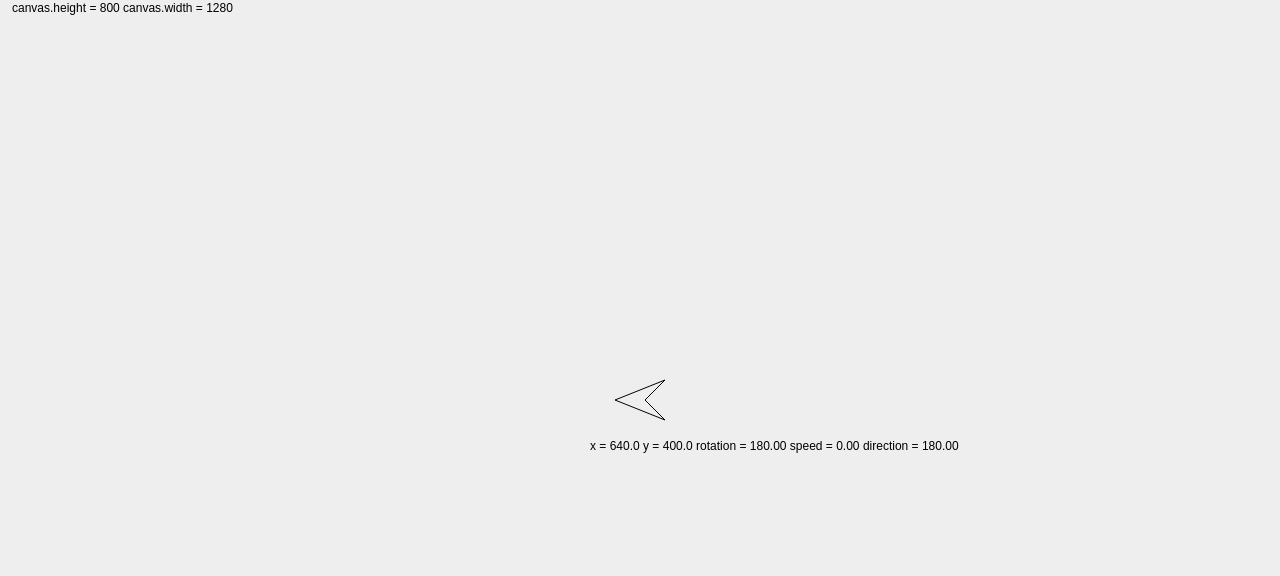
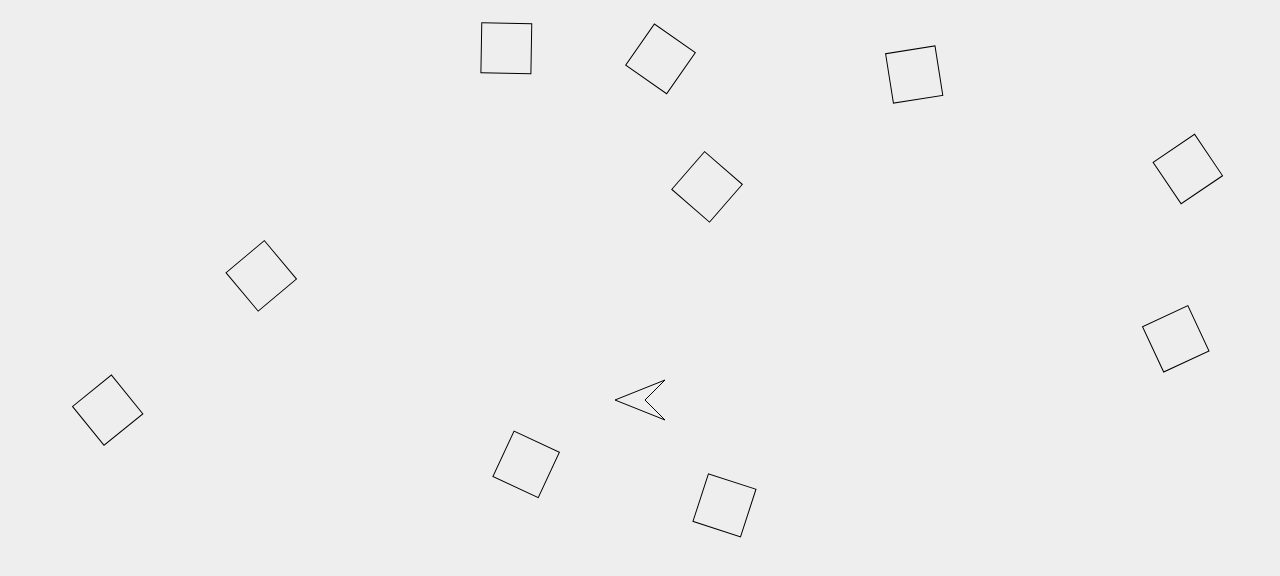
Before and after one commit to jaybowers/vectors, a website: page index.html in a window 1280 px wide. Drawn offline with Linux system fonts and the light colour scheme.

Commit message:
reorganise into objects

```diff
--- a/index.html
+++ b/index.html
@@ -21,32 +21,47 @@
 const DEG_TO_RAD = Math.PI / 180;
 const RAD_TO_DEG = 180 / Math.PI;
 
-var canvas = document.getElementById("astors");
-canvas.width  = window.innerWidth;
-canvas.height = window.innerHeight;
-
-var debug = {
-	draw: function(ctx) {
-		ctx.fillText(
-		   'canvas.height = ' + canvas.height
-		+ ' canvas.width = ' + canvas.width,
-		12, 12);
-	}
+function getRandomIntInclusive(min, max) {
+  min = Math.ceil(min);
+  max = Math.floor(max);
+  return Math.floor(Math.random() * (max - min + 1)) + min; //The maximum is inclusive and the minimum is inclusive
 }
-var keys = {
-	keys_pressed: new Set(),
-	init: function() {
+function Keys() {
+	this.keys_pressed = new Set();
+	this.init = function() {
 		document.addEventListener('keydown', (event) => {
-//			console.log(event.type + ' ' + event.key);
+			console.log(event.type + ' ' + event.key);
 			this.keys_pressed.add(event.key);
 		});
 		document.addEventListener('keyup', (event) => {
-//			console.log(event.type + ' ' + event.key);
+			console.log(event.type + ' ' + event.key);
 			this.keys_pressed.delete(event.key);
 		});
-	},
-	pressed: function(key) {
+	};
+	this.pressed = function(key) {
 		return this.keys_pressed.has(key);
+	}
+}
+function Debug()  {
+	this.on = false;
+	this.onKeys = function (keys) {
+		if (keys.pressed('d')) {
+			this.on = ! this.on;
+		}
+	}
+	this.draw = function(ctx) {
+		if (this.on) {
+			ctx.fillText(
+			   'canvas.height = ' + canvas.height
+			+ ' canvas.width = ' + canvas.width,
+			12, 12);
+			for (var i = 0; i < objects.length; i++) {
+				var object = objects[i];
+				if (object.debug) {
+					object.debug(ctx);
+				}
+			}
+		}
 	}
 }
 function Vector(magnitude, direction) {
@@ -67,25 +82,28 @@ function Vector(magnitude, direction) {
 		return new Vector(magnitude, direction);
 	};
 }
-function Asteroid(x, y, magnitude) {
-	this.x = x;
-	this.y = y;
-	this.magnitude = magnitude;
+function Asteroid() {
+	this.x = getRandomIntInclusive( 0, canvas.width );
+	this.y = getRandomIntInclusive( 0, canvas.height );
+	// the rotated angle of the ship
+	this.rotation = getRandomIntInclusive( 0, 360 );
+	// the direction that the ship is traveling in
+	this.direction = getRandomIntInclusive( 0, 360 );
+	// the speed of the movement
+	this.speed = Math.random();
 
-	function draw(ctx) {
-
+	this.debug = function(ctx) {
+		ctx.save();
+		ctx.translate( this.x, this.y );
+		ctx.fillText(
+				   'x = ' + this.x.toFixed(1)
+				+ ' y = ' + this.y.toFixed(1)
+				+ ' rotation = ' + this.rotation.toFixed(2)
+				+ ' speed = ' + this.speed.toFixed(2)
+				+ ' direction = ' + this.direction.toFixed(2), -50, 50);
+		ctx.restore();
 	}
-}
-var ship = {
-	x: Math.abs( canvas.width / 2),
-	y: Math.abs( canvas.height / 2),
-	// the rotated angle of the ship
-	rotation: 180,
-	// the direction that the ship is traveling in
-	direction: 180,
-	// the speed of the movement
-	speed: 0,
-	draw: function(ctx) {
+	this.draw = function(ctx) {
 		var x = this.x,
 		    y = this.y,
 		    rotation = this.rotation;
@@ -96,25 +114,19 @@ var ship = {
 		ctx.save();
 
 		ctx.translate( x, y );
-		ctx.fillText(
-				   'x = ' + x.toFixed(1)
-				+ ' y = ' + y.toFixed(1)
-				+ ' rotation = ' + rotation.toFixed(2)
-				+ ' speed = ' + this.speed.toFixed(2)
-				+ ' direction = ' + this.direction.toFixed(2), -50, 50);
 		ctx.rotate( DEG_TO_RAD * rotation );
 
 		ctx.beginPath();
-    		ctx.moveTo(25, 0);
-    		ctx.lineTo(-25, -20);
-    		ctx.lineTo(-5, 0);
-    		ctx.lineTo(-25, 20);
+		ctx.moveTo(25, 25);
+		ctx.lineTo(-25, 25);
+		ctx.lineTo(-25, -25);
+		ctx.lineTo(25, -25);
 		ctx.closePath();
-    		ctx.stroke();
+		ctx.stroke();
 
 		ctx.restore();
-	},
-	move: function() {
+	}
+	this.move = function() {
 		var x = this.x,
 		    y = this.y,
 		    direction = this.direction,
@@ -135,8 +147,95 @@ var ship = {
 		if (this.y < 0) {
 			this.y = canvas.height;
 		}
+		this.rotation--;
 	},
-	thrust : function(direction, amount) {
+	this.thrust = function(direction, amount) {
+		var thrustVector = new Vector(amount, direction);
+		var shipVector = new Vector(this.speed, this.direction);
+
+		var newShipVector = shipVector.add(thrustVector);
+
+		this.speed = newShipVector.magnitude;
+		this.direction = newShipVector.direction;
+	}
+}
+function Ship() {
+	this.x = Math.abs( canvas.width / 2);
+	this.y = Math.abs( canvas.height / 2);
+	// the rotated angle of the ship
+	this.rotation = 180;
+	// the direction that the ship is traveling in
+	this.direction = 180;
+	// the speed of the movement
+	this.speed = 0;
+
+	this.debug = function(ctx) {
+		ctx.save();
+		ctx.translate( this.x, this.y );
+		ctx.fillText(
+				   'x = ' + this.x.toFixed(1)
+				+ ' y = ' + this.y.toFixed(1)
+				+ ' rotation = ' + this.rotation.toFixed(2)
+				+ ' speed = ' + this.speed.toFixed(2)
+				+ ' direction = ' + this.direction.toFixed(2), -50, 50);
+		ctx.restore();
+	}
+	this.draw = function(ctx) {
+		var x = this.x,
+		    y = this.y,
+		    rotation = this.rotation;
+
+		ctx.globalCompositeOperation = 'destination-over';
+		ctx.font = '12px sans-serif';
+
+		ctx.save();
+		ctx.translate( x, y );
+		ctx.rotate( DEG_TO_RAD * rotation );
+
+		ctx.beginPath();
+		ctx.moveTo(25, 0);
+		ctx.lineTo(-25, -20);
+		ctx.lineTo(-5, 0);
+		ctx.lineTo(-25, 20);
+		ctx.closePath();
+    	ctx.stroke();
+
+		ctx.restore();
+	}
+	this.move = function() {
+		var x = this.x,
+		    y = this.y,
+		    direction = this.direction,
+		    speed = this.speed;
+
+		this.x = x + ( speed * Math.cos( DEG_TO_RAD * direction ) );
+		this.y = y + ( speed * Math.sin( DEG_TO_RAD * direction ) );
+
+		if (this.x > canvas.width) {
+			this.x = 0;
+		}
+		if (this.x < 0) {
+			this.x = canvas.width;
+		}
+		if (this.y > canvas.height) {
+			this.y = 0;
+		}
+		if (this.y < 0) {
+			this.y = canvas.height;
+		}
+	}
+	this.onKeys = function(keys) {
+		if (keys.pressed('ArrowRight')) {
+			this.rotation += 3;
+		}
+		if (keys.pressed('ArrowLeft')) {
+			this.rotation -= 3;
+		}
+		if (keys.pressed('ArrowUp')) {
+			this.thrust(this.rotation, 0.1);
+		}
+	}
+	this.thrust = function(direction, amount) {
 		var thrustVector = new Vector(amount, direction);
 		var shipVector = new Vector(this.speed, this.direction);
 
@@ -152,22 +251,45 @@ function init() {
 function run() {
 	var ctx = canvas.getContext("2d");
 
-	if (keys.pressed('ArrowRight')) {
-		ship.rotation+=3;
-	}
-	if (keys.pressed('ArrowLeft')) {
-		ship.rotation-=3;
-	}
-	if (keys.pressed('ArrowUp')) {
-		ship.thrust(ship.rotation, 0.1);
+	for (var i = 0; i < objects.length; i++) {
+		var object = objects[i];
+		if (object.onKeys) {
+			object.onKeys(keys);
+		}
 	}
 
-	ship.move();
+	for (var i = 0; i < objects.length; i++) {
+		var object = objects[i];
+		if (object.move) {
+			object.move();
+		}
+	}
 
 	ctx.clearRect(0, 0, canvas.width, canvas.height);
-	debug.draw(ctx);
-	ship.draw(ctx);
+
+	for (var i = 0; i < objects.length; i++) {
+		var object = objects[i];
+		if (object.draw) {
+			object.draw(ctx);
+		}
+	}
+
 }
+
+var canvas = document.getElementById("astors");
+canvas.width  = window.innerWidth;
+canvas.height = window.innerHeight;
+
+var keys = new Keys();
+
+var objects = [
+	new Debug(),
+	new Ship()
+];
+for (i = 0; i < 10; i++) {
+	objects.push(new Asteroid());
+}
+
 init();
 setInterval(run, 10);
 
```
